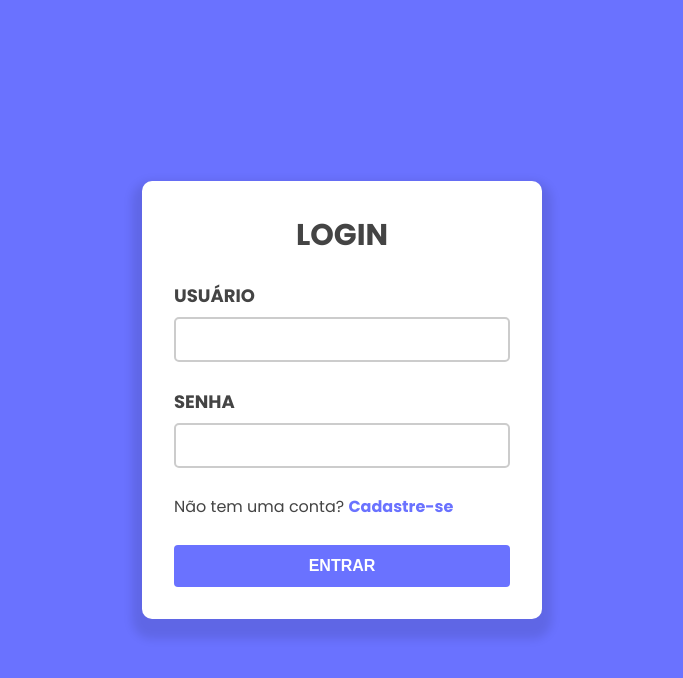
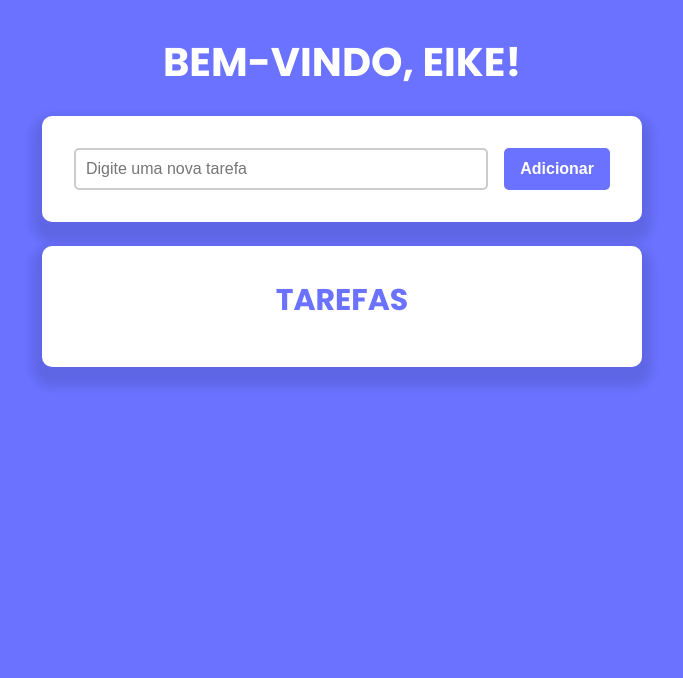
Before and after one commit to eikefrota/todo-list, a React (Vite) app in the folder front-end/todo-list/: page / in a window 1280 px wide. Shown: the top 678 px of the page, without its empty margins (298-981 px from the left). Built offline with nearby package versions, Linux system fonts and the light colour scheme.

Commit message:
Criando Componente Tarefas e estilizando

```diff
--- a/front-end/todo-list/package.json
+++ b/front-end/todo-list/package.json
@@ -10,6 +10,9 @@
     "preview": "vite preview"
   },
   "dependencies": {
+    "@fortawesome/fontawesome-svg-core": "^6.7.2",
+    "@fortawesome/free-solid-svg-icons": "^6.7.2",
+    "@fortawesome/react-fontawesome": "^0.2.2",
     "react": "^19.0.0",
     "react-dom": "^19.0.0",
     "react-router-dom": "^7.5.0"
--- a/front-end/todo-list/src/App.jsx
+++ b/front-end/todo-list/src/App.jsx
@@ -1,12 +1,13 @@
 import { BrowserRouter as Router, Routes, Route } from 'react-router-dom';
 import Login from './components/Login/Login.jsx';
 import Cadastro from './components/Cadastro/Cadastro.jsx';
+import Tarefas from './components/Tarefas/Tarefas.jsx';
 
 function App() {
   return (
     <Router>
       <Routes>
-        <Route path="/" element={<Login />} />
+        <Route path="/" element={<Tarefas />} />
         <Route path="/cadastro" element={<Cadastro />} />
       </Routes>
     </Router>
--- /dev/null
+++ b/front-end/todo-list/src/components/Tarefas/Tarefas.css
@@ -0,0 +1,155 @@
+.tarefas-container {
+  display: flex;
+  flex-direction: column;
+  align-items: center;
+  padding: 32px;
+  background-color: var(--primary-color);
+  min-height: 100vh;
+}
+
+.welcome-title{
+    font-size: 40px;
+    color: white;
+    margin-bottom: 24px;
+}
+
+.add-task-container {
+  display: flex;
+  background: var(--background-color);
+  padding: 32px;
+  border-radius: 10px;
+  box-shadow: 0px 10px 10px 10px rgba(0, 0, 0, 0.1);
+  gap: 16px;
+  margin-bottom: 24px;
+  width: 100%;
+  max-width: 600px;
+}
+
+.add-task-container input {
+  flex: 1;
+  padding: 10px;
+  font-size: 16px;
+  border: 2px solid var(--border-color);
+  border-radius: 5px;
+}
+
+.add-task-container input:focus {
+  border-color: var(--primary-color);
+  outline: none;
+}
+
+.add-task-button {
+  padding: 10px 16px;
+  background-color: var(--primary-color);
+  color: var(--button-text-color);
+  border: none;
+  border-radius: 5px;
+  font-size: 16px;
+  font-weight: bold;
+  cursor: pointer;
+  transition: 0.3s;
+}
+
+.add-task-button:hover {
+  background-color: var(--primary-hover-color);
+  transform: scale(103%);
+}
+
+.tasks-list {
+  width: 100%;
+  max-width: 600px;
+  background: var(--background-color);
+  padding: 32px;
+  border-radius: 10px;
+  box-shadow: 0px 10px 10px 10px rgba(0, 0, 0, 0.1);
+  gap: 16px;
+}
+
+.tarefas-title{
+    font-size: 30px;
+    color: var(--primary-color);
+    margin-bottom: 12px;
+    text-align: center;
+}
+
+.task-item {
+  display: flex;
+  justify-content: space-between;
+  align-items: center;
+  background: var(--primary-color);
+  padding: 12px;
+  color: var(--background-color);
+  font-weight: bold;
+  font-size: 18px;
+  margin-bottom: 12px;
+  border-radius: 5px;
+  box-shadow: 2px 5px 5px 2px rgba(0, 0, 0, 0.2);
+}
+
+.task-item.completed span {
+  text-decoration: line-through;
+  color: var(--border-color);
+}
+
+.task-buttons{
+    display: flex;
+    gap: 8px;
+}
+
+.task-buttons button {
+  padding: 8px 12px;
+  font-size: 16px;
+  border: none;
+  border-radius: 5px;
+  cursor: pointer;
+  transition: 0.3s;
+}
+
+.complete-button {
+  background-color: var(--complete-button-color);
+  color: var(--button-text-color);
+}
+
+.complete-button:hover {
+  background-color: var(--complete-hover-color);
+}
+
+.edit-button {
+  background-color: var(--edit-button-color);
+  color: var(--button-text-color);
+}
+
+.edit-button:hover {
+  background-color: var(--edit-hover-color);
+}
+
+.edit-input {
+    width: 90%;
+    padding: 10px;
+    font-size: 16px;
+    border: 2px solid var(--background-color);
+    border-radius: 5px;
+    outline: none;
+  }
+
+.edit-input:focus {
+    border: 2px solid var(--primary-hover-color);
+}
+
+.delete-button {
+  background-color: var(--delete-button-color);
+  color: var(--button-text-color);
+}
+
+.delete-button:hover {
+  background-color: var(--delete-hover-color);
+}
+
+.save-button {
+  background-color: var(--complete-button-color);
+  color: var(--button-text-color);
+}
+
+.save-button:hover {
+  background-color: var(--complete-hover-color);
+}
--- /dev/null
+++ b/front-end/todo-list/src/components/Tarefas/Tarefas.jsx
@@ -0,0 +1,94 @@
+import { useState } from 'react';
+import './Tarefas.css';
+import { FontAwesomeIcon } from '@fortawesome/react-fontawesome';
+import { faCheck, faPenToSquare, faTrashCan, faRotateLeft } from '@fortawesome/free-solid-svg-icons';
+
+function Tarefas() {
+  const [tasks, setTasks] = useState([]);
+  const [newTask, setNewTask] = useState('');
+  const [editingTask, setEditingTask] = useState(null);
+  const [editingText, setEditingText] = useState('');
+
+  const addTask = () => {
+    if (newTask.trim() === '') return;
+    setTasks([...tasks, { text: newTask, completed: false }]);
+    setNewTask('');
+  };
+
+  const deleteTask = (index) => {
+    setTasks(tasks.filter((_, i) => i !== index));
+  };
+
+  const toggleComplete = (index) => {
+    setTasks(
+      tasks.map((task, i) =>
+        i === index ? { ...task, completed: !task.completed } : task
+      )
+    );
+  };
+
+  const startEditing = (index) => {
+    setEditingTask(index);
+    setEditingText(tasks[index].text);
+  };
+
+  const saveEdit = (index) => {
+    setTasks(
+      tasks.map((task, i) =>
+        i === index ? { ...task, text: editingText } : task
+      )
+    );
+    setEditingTask(null);
+    setEditingText('');
+  };
+
+  return (
+    <div className="tarefas-container">
+
+      <h2 className='welcome-title'>BEM-VINDO, EIKE!</h2>
+
+      <div className="add-task-container">
+        <input type="text" placeholder="Digite uma nova tarefa" value={newTask} onChange={(e) => setNewTask(e.target.value)} />
+        <button className="add-task-button" onClick={addTask}>Adicionar</button>
+      </div>
+
+      <div className="tasks-list">
+        <h2 className='tarefas-title'>TAREFAS</h2>
+
+        {tasks.map((task, index) => (
+          <div key={index} className={`task-item ${task.completed ? 'completed' : ''}`}>
+            {editingTask === index ? (
+              <input type="text" className="edit-input" value={editingText} onChange={(e)  => setEditingText(e.target.value)} />
+            ) : (
+              <span>{task.text}</span>
+            )}
+
+            <div className="task-buttons">
+              {editingTask === index ? (
+                <button className="save-button" onClick={() => saveEdit(index)}>
+                  <FontAwesomeIcon icon={faCheck} />
+                </button>
+              ) : (
+                <>
+                  <button className="complete-button" onClick={() => toggleComplete(index)}>
+                    <FontAwesomeIcon icon={task.completed ? faRotateLeft : faCheck} />
+                  </button>
+
+                  <button className="edit-button" onClick={() => startEditing(index)}>
+                    <FontAwesomeIcon icon={faPenToSquare} />
+                  </button>
+
+                  <button className="delete-button" onClick={() => deleteTask(index)}>
+                    <FontAwesomeIcon icon={faTrashCan} />
+                  </button>
+                </>
+              )}
+            </div>
+          </div>
+        ))}
+      </div>
+    </div>
+  );
+}
+
+export default Tarefas;
--- a/front-end/todo-list/src/index.css
+++ b/front-end/todo-list/src/index.css
@@ -5,6 +5,12 @@
     --background-color: #fff;
     --border-color: #ccc;
     --button-text-color: #fff;
+    --complete-button-color:rgb(0, 210, 0);
+    --complete-hover-color:rgb(0, 180, 0);
+    --edit-button-color:rgb(220, 220, 0);
+    --edit-hover-color:rgb(200, 200, 0);
+    --delete-button-color: #ff0000;
+    --delete-hover-color: #dd0000;
 }
 
 * {
```
Also changed, not shown: 1 other file (tests, documents, lock files or other folders).
